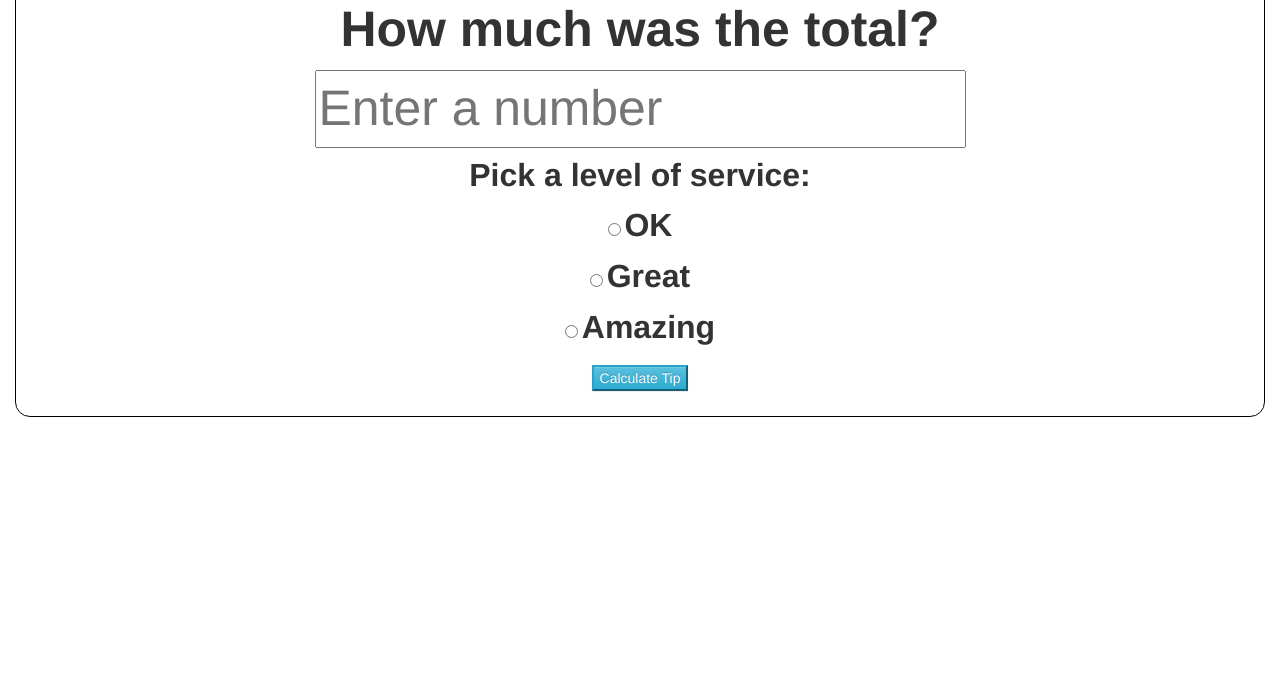
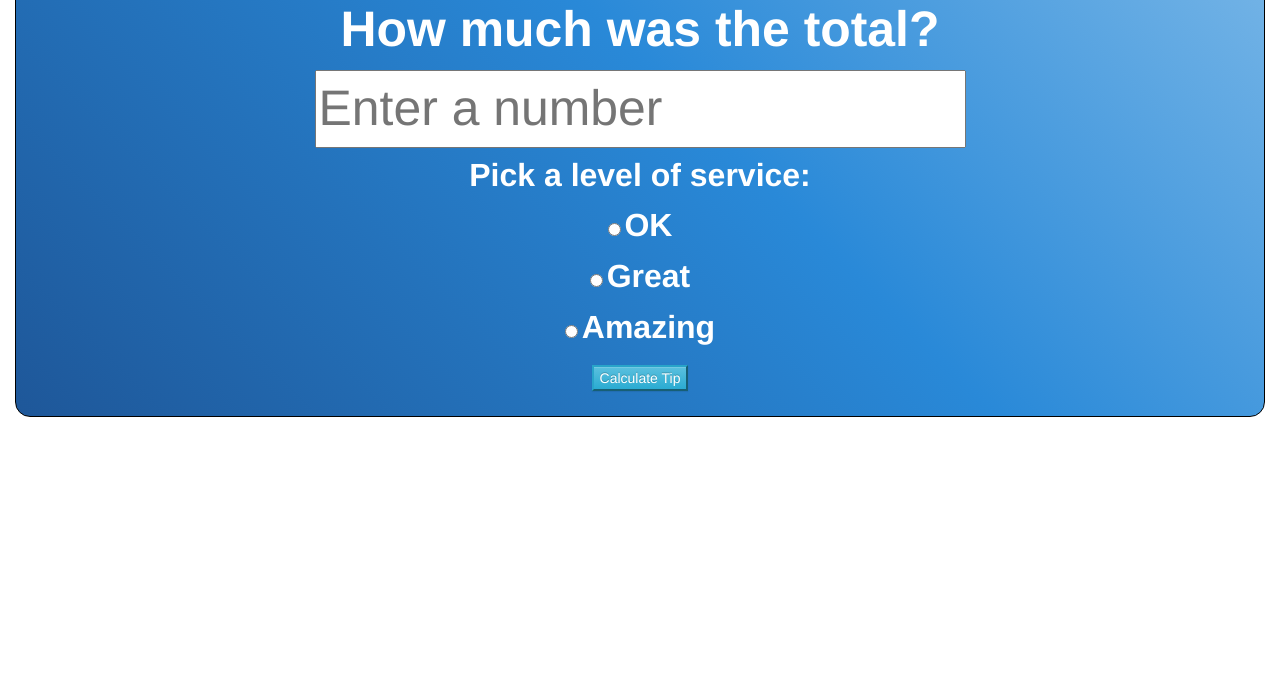
Before and after one commit to benAkehurst/tip-calculator, a plain HTML site: page index.html in a window 1280 px wide. Shown: the part 120-800 px from the top of the page. Drawn offline with nearby package versions, Linux system fonts and the light colour scheme.

Commit message:
added gradient

```diff
--- a/site.css
+++ b/site.css
@@ -1,7 +1,16 @@
+.tipContainer {
+	background: #1e5799; /* Old browsers */
+	background: -moz-linear-gradient(45deg,  #1e5799 0%, #2989d8 55%, #7db9e8 100%); /* FF3.6-15 */
+	background: -webkit-linear-gradient(45deg,  #1e5799 0%,#2989d8 55%,#7db9e8 100%); /* Chrome10-25,Safari5.1-6 */
+	background: linear-gradient(45deg,  #1e5799 0%,#2989d8 55%,#7db9e8 100%); /* W3C, IE10+, FF16+, Chrome26+, Opera12+, Safari7+ */
+	filter: progid:DXImageTransform.Microsoft.gradient( startColorstr='#1e5799', endColorstr='#7db9e8',GradientType=1 ); /* IE6-9 fallback on horizontal gradient */
+}
+
 #tipContainer {
 	border: 1px solid black;
 	border-radius: 15px;
 	text-align: center;
+	color:white;
 }
 
 h1 {
```
